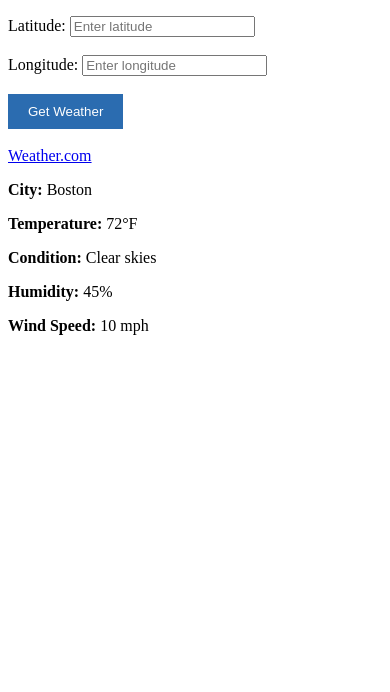
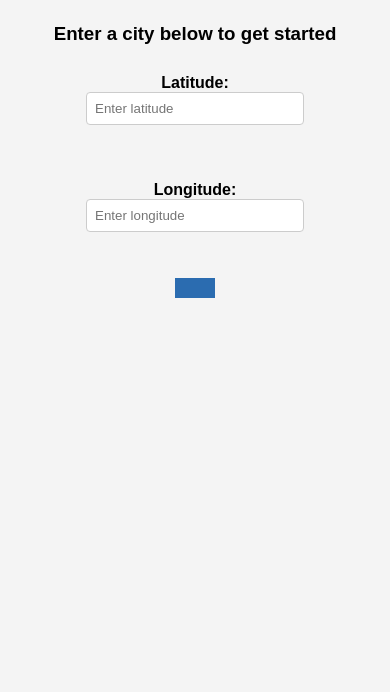
Before and after one commit to KatieBarnes147/week3-sprint, a plain HTML site: page public/index.html in a window 390 px wide. Shown: the part 152-844 px from the top of the page. Drawn offline with Linux system fonts and the light colour scheme.

Commit message:
Completed Task 8: Styled page with Flexbox, added internal and external CSS, and ensured responsive design. Closes #8

```diff
--- a/public/index.html
+++ b/public/index.html
@@ -7,7 +7,12 @@
     <title>Weather App</title>
     <link rel="stylesheet" href="style.css">
     <style>
-        /* Internal CSS will go here later */
+        /* Internal CSS */
+        h1 {
+            color: #2b6cb0;
+            text-align: center;
+            margin-bottom: 20px;
+        }
     </style>
 </head>
 
@@ -24,23 +29,5 @@
     <input type="text" id="longitude" name="longitude" placeholder="Enter longitude">
     <br><br>
 
-    <!-- Button -->
+    <!-- Button with inline style -->
     <button style="padding:10px 20px; background-color:#2b6cb0; color:white; border:none; cursor:pointer;">
-        Get Weather
-    </button>
-    <br><br>
-
-    <!-- External Link -->
-    <a href="https://www.weather.com/" target="_blank">Weather.com</a>
-
-    <!-- Weather Markup Section -->
-    <div id="weather-info">
-        <p><strong>City:</strong> Boston</p>
-        <p><strong>Temperature:</strong> 72°F</p>
-        <p><strong>Condition:</strong> Clear skies</p>
-        <p><strong>Humidity:</strong> 45%</p>
-        <p><strong>Wind Speed:</strong> 10 mph</p>
-    </div>
-</body>
-
-</html>
--- a/public/style.css
+++ b/public/style.css
@@ -1 +1,53 @@
-/* External styles will go here */
+/* External CSS */
+
+/* Basic reset */
+body {
+    font-family: Arial, sans-serif;
+    background-color: #f4f4f4;
+    margin: 0;
+    padding: 20px;
+}
+
+/* Container layout with Flexbox */
+body {
+    display: flex;
+    flex-direction: column;
+    align-items: center;
+}
+
+/* Inputs and labels */
+label {
+    display: block;
+    margin-top: 10px;
+    font-weight: bold;
+}
+
+input {
+    padding: 8px;
+    margin-bottom: 10px;
+    width: 200px;
+    border: 1px solid #ccc;
+    border-radius: 4px;
+}
+
+/* Weather info box */
+#weather-info {
+    margin-top: 20px;
+    padding: 15px;
+    background: #ffffff;
+    border: 1px solid #ddd;
+    border-radius: 8px;
+    width: 300px;
+    text-align: left;
+}
+
+/* Responsive design */
+@media (max-width: 600px) {
+    body {
+        padding: 10px;
+    }
+
+    #weather-info {
+        width: 100%;
+    }
+}
```
